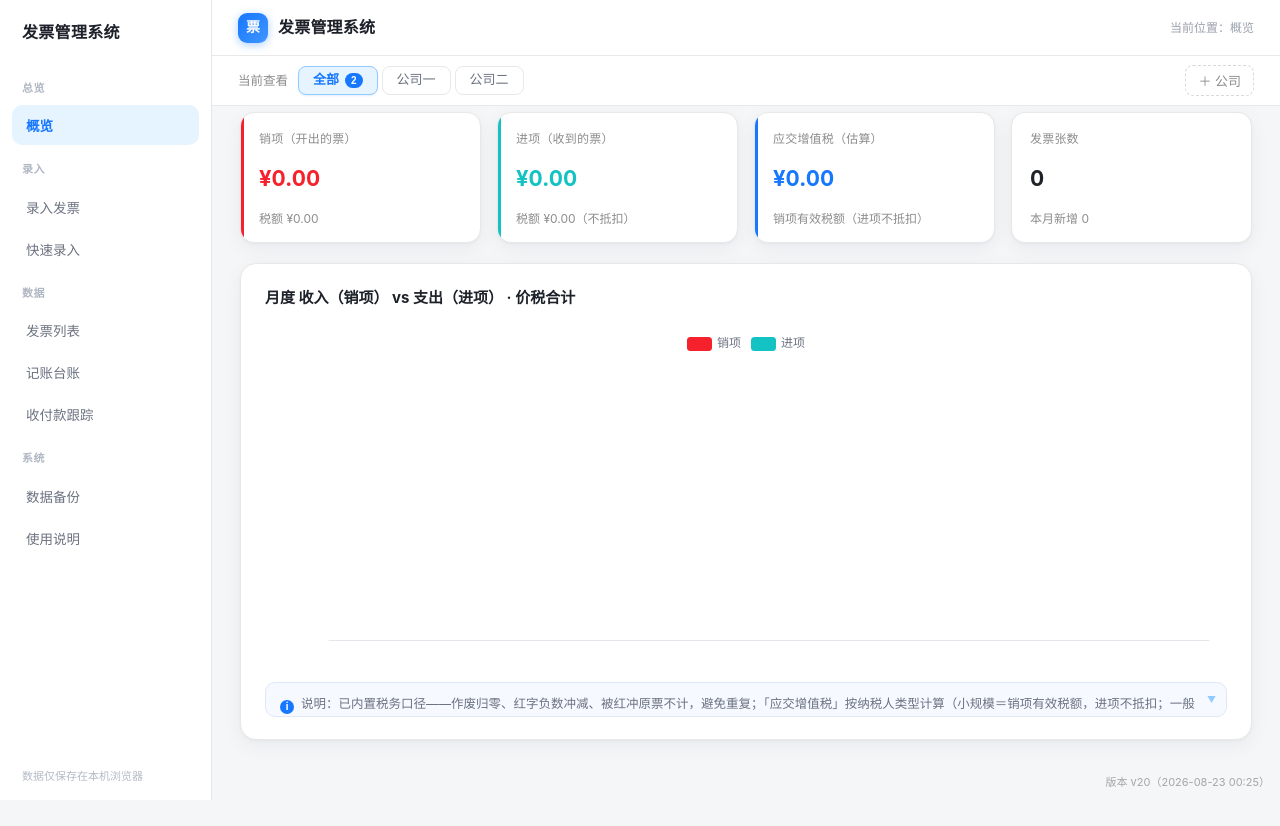
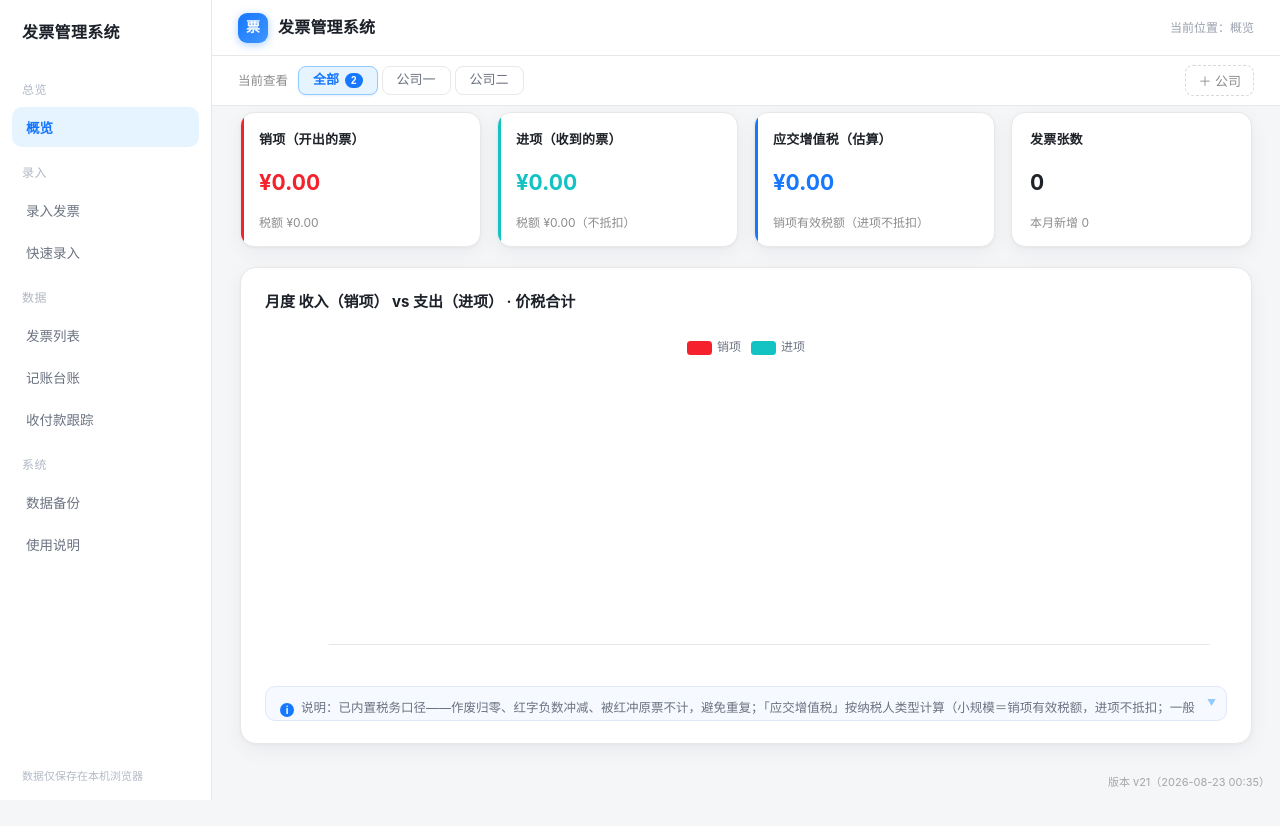
Before and after one commit to 2210456068-prog/invoice-system, a plain HTML site: page index.html in a window 1280 px wide. Drawn offline with nearby package versions, Linux system fonts and the light colour scheme.

Commit message:
v21: 统一字号（nav-g 11→12 大写+小写修饰；card t 12→13 加粗）

```diff
--- a/index.html
+++ b/index.html
@@ -30,7 +30,7 @@
   nav{position:fixed;top:0;left:0;bottom:0;width:var(--sidebar-w);background:#fff;border-right:1px solid var(--line);
       display:flex;flex-direction:column;padding:18px 12px 12px;gap:2px;z-index:50;overflow-y:auto}
   nav::before{content:"发票管理系统";display:block;padding:2px 10px 18px;font-size:16px;font-weight:800;color:#1d2129;letter-spacing:.3px}
-  nav .nav-g{font-size:11px;color:#b0b7c3;font-weight:600;padding:14px 10px 6px;letter-spacing:.5px;user-select:none}
+  nav .nav-g{font-size:12px;color:#b0b7c3;font-weight:500;padding:14px 10px 6px;letter-spacing:.5px;user-select:none;text-transform:uppercase}
   nav button{display:flex;align-items:center;gap:8px;width:100%;text-align:left;border:none;background:transparent;
              padding:10px 14px;font-size:13.5px;color:#6b7280;cursor:pointer;border-radius:10px;font-weight:500;transition:all .15s}
   nav button:hover{background:#f2f3f7;color:#1d2129}
@@ -95,7 +95,7 @@
   .card:hover{transform:translateY(-3px);box-shadow:var(--shadow-lg)}
   .card::before{content:"";position:absolute;left:0;top:0;bottom:0;width:3px}
   .card.out::before{background:var(--out)} .card.in::before{background:var(--in)} .card.net::before{background:var(--brand)}
-  .card .t{font-size:12px;color:var(--muted);margin-bottom:6px;font-weight:500;letter-spacing:.2px}
+  .card .t{font-size:13px;color:var(--ink);margin-bottom:8px;font-weight:600;letter-spacing:.2px}
   .card .v{font-size:22px;font-weight:700;font-variant-numeric:tabular-nums;letter-spacing:0;line-height:1.5;padding:8px 0 6px;word-break:break-all;overflow-wrap:break-word}
   .card.out .v{color:var(--out)} .card.in .v{color:var(--in)} .card.net .v{color:var(--brand)}
   .card .s{font-size:12px;color:var(--muted);margin-top:8px}
@@ -1756,7 +1756,7 @@ $('companyManageBtn').addEventListener('click',openCompanyModal);
   resetForm();resetLedgerForm();renderOverview();renderLedger();renderTrack();
 })();
 (function checkUpdate(){
-  var APP_VERSION='v20';
+  var APP_VERSION='v21';
   try{
     fetch(location.pathname+'?t='+Date.now(),{cache:'no-store'}).then(function(r){return r.text()}).then(function(t){
       var m=t.match(/版本 v(\d+)/);
@@ -1772,6 +1772,6 @@ $('companyManageBtn').addEventListener('click',openCompanyModal);
   }catch(e){}
 })();
 </script>
-<div style="position:fixed;right:10px;bottom:8px;font-size:11px;color:var(--muted);opacity:.75;z-index:999">版本 v20（2026-08-23 00:25）</div>
+<div style="position:fixed;right:10px;bottom:8px;font-size:11px;color:var(--muted);opacity:.75;z-index:999">版本 v21（2026-08-23 00:35）</div>
 </body>
 </html>
```
